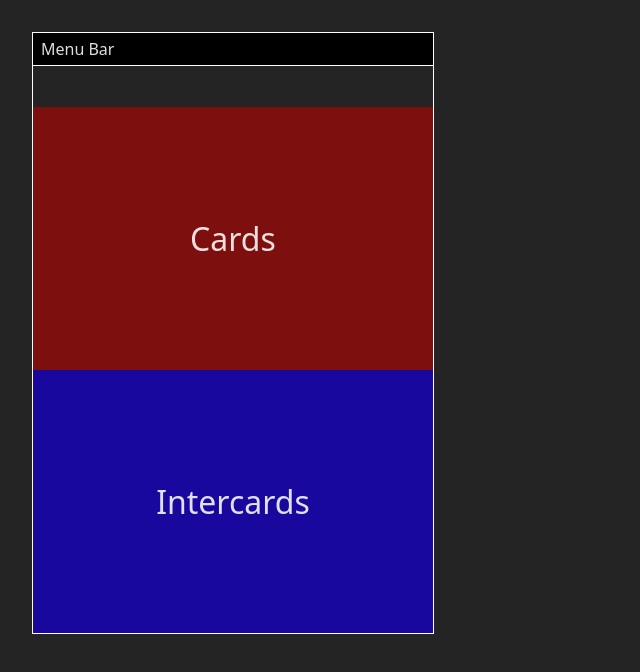
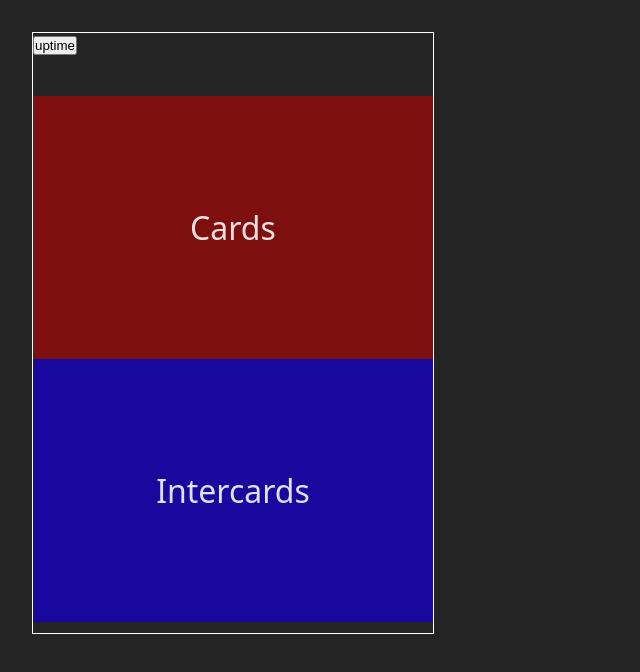
Before and after one commit to jacquikeating/wurm-buddy, a React (Vite) app: page / in a window 1280 px wide. Shown: the top 672 px of the page, without its empty margins (0-640 px from the left). Built offline with nearby package versions, Linux system fonts and the light colour scheme.

Commit message:
Created uptime state

```diff
--- a/src/components/MainContainer.jsx
+++ b/src/components/MainContainer.jsx
@@ -1,15 +1,16 @@
 import MenuBar from "./MenuBar"
 import Screen1 from "./Screen1"
 import Screen2 from "./Screen2"
-import { useState } from "react"
+import { useState, useEffect } from "react"
 
 export default function MainContainer() {
+    const [uptime, setUptime] = useState(true)
     const [cardsOrInters, setCardsOrInters] = useState(null)
     const [myJob, setMyJob] = useState(null)
 
     return (
         <div className="container">
-            <MenuBar />
+            <MenuBar uptime={uptime} setUptime={setUptime} />
             <div className="stored-variables">
                 {cardsOrInters && <p>{cardsOrInters}</p>}
                 {myJob && <p>{myJob.mechanic}</p>}
--- a/src/components/MenuBar.jsx
+++ b/src/components/MenuBar.jsx
@@ -1,5 +1,7 @@
-export default function MenuBar() {
+export default function MenuBar({ uptime, setUptime }) {
     return (
-        <nav>Menu Bar</nav>
+        <div className="menu-bar">
+            <button className="toggle-button" onClick={() => setUptime(!uptime)}>{ uptime ? "uptime" : "regular"}</button>
+        </div>
     )
 }
```
